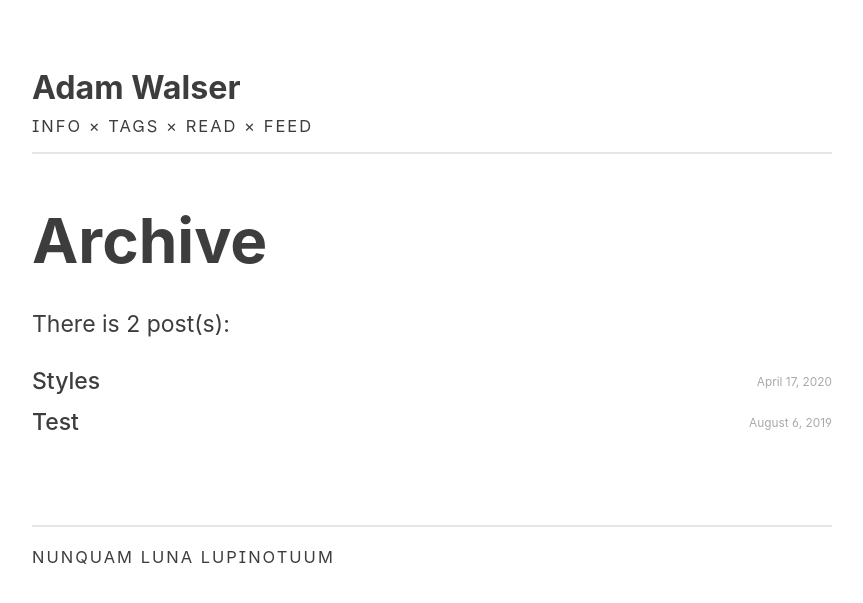
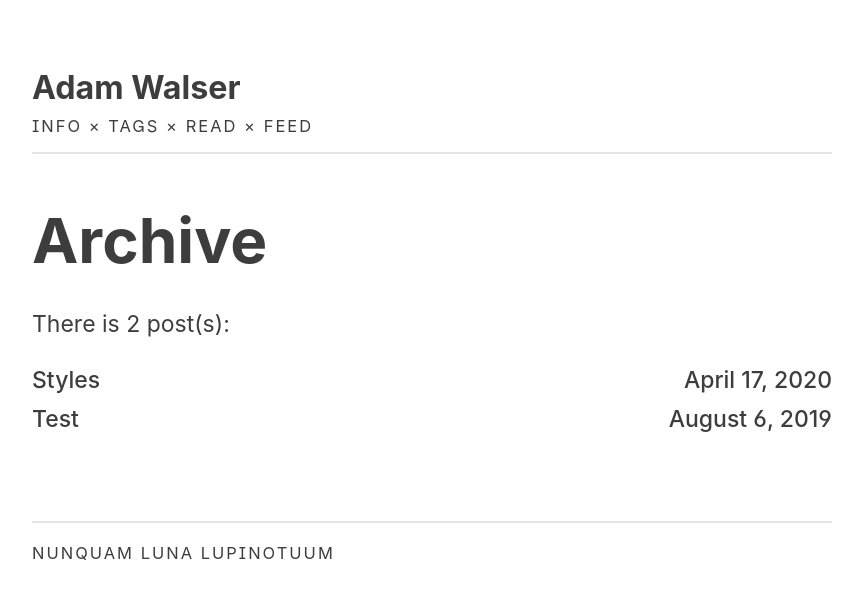
Before and after one commit to ajpwalser/ajpwalser.github.io, a Jekyll site: the page built from archive/index.html, in a window 1280 px wide. Shown: the top 603 px of the page, without its empty margins (208-1071 px from the left). Built offline with Jekyll 4.4.1, drawn with Linux system fonts in a browser that asks for light colours; some web fonts are replaced.

Commit message:
Update style.css

```diff
--- a/css/style.css
+++ b/css/style.css
@@ -140,8 +140,7 @@
 /* Meta */
 
 time,
-.meta,
-span {
+.meta, {
 	font-size: 0.718em;
 	color: rgb(169, 169, 169);
 	font-weight: 400 !important;
```
